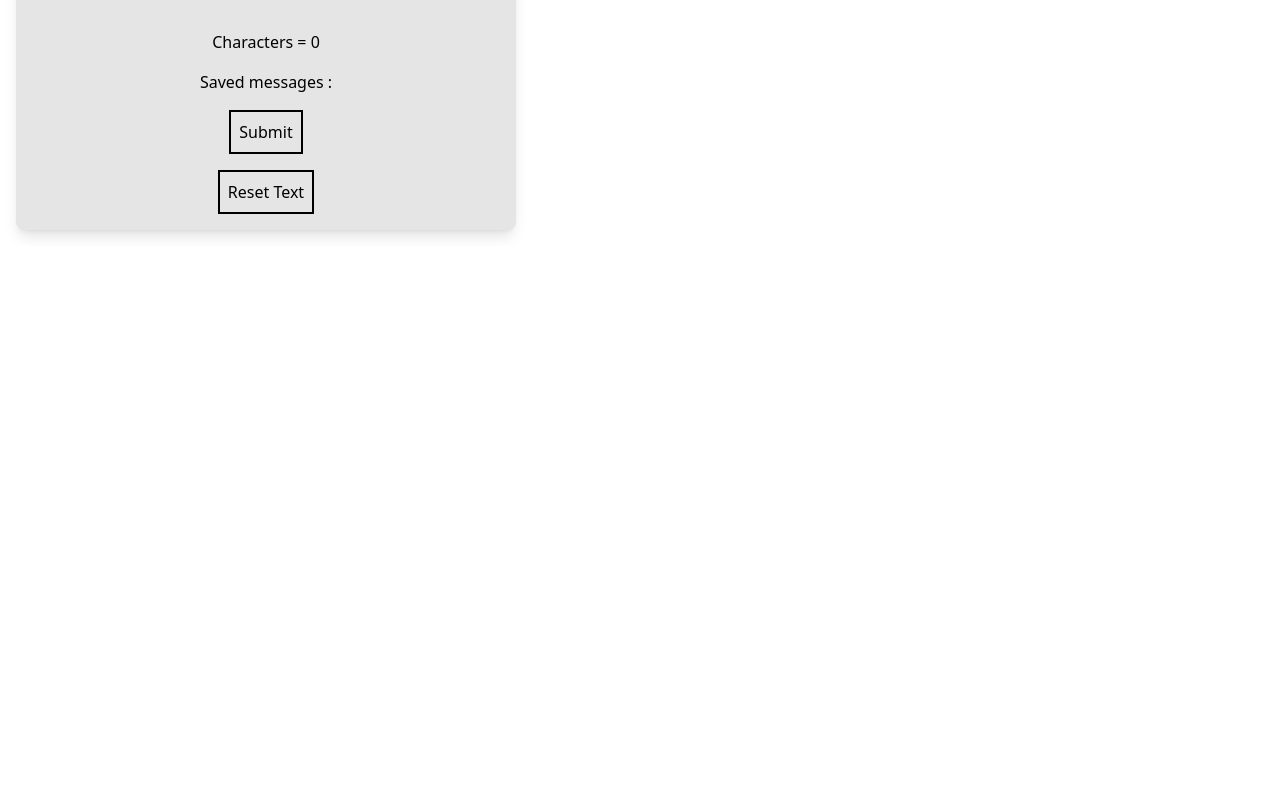
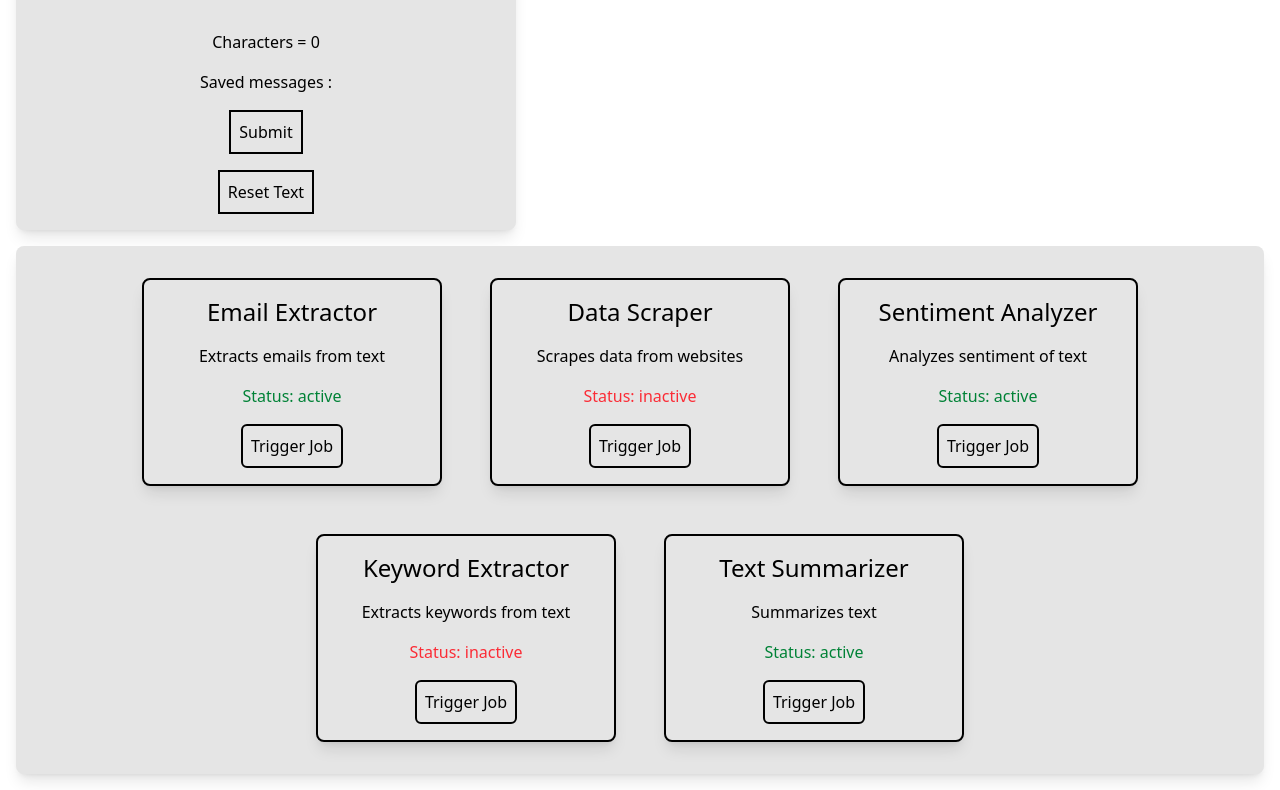
Before and after one commit to Ben-Cor/ITOnlineReact, a React (Vite) app: page / in a window 1280 px wide. Shown: the part 1052-1842 px from the top of the page. Before the commit the page ends 1298 px from the top, so only its background shows below. Built offline with nearby package versions, Linux system fonts and the light colour scheme.

Commit message:
added BotManagerList with button to change status for each bot with text color changing on click

```diff
--- a/src/App.jsx
+++ b/src/App.jsx
@@ -5,6 +5,7 @@ import JobBoard from './components/JobBoard'
 import StyledButton from './components/StyledButton'
 import JobCounter from './components/JobCounter'
 import DynamicForm from './components/DynamicForm'
+import BotListManager from './components/BotListManager'
 
 function App() {
   const [count, setCount] = useState(0)
@@ -23,6 +24,7 @@ function App() {
       <StyledButton />
       <JobCounter />
       <DynamicForm />
+      <BotListManager />
     </div>
   )
 }
--- a/src/components/BotListManager.jsx
+++ b/src/components/BotListManager.jsx
@@ -0,0 +1,49 @@
+import { useState } from "react";
+
+function BotListManager() {
+
+    const [bots, setBots] = useState([
+        { id:1, name: "Email Extractor", description: "Extracts emails from text", status: "active" },
+        { id:2, name: "Data Scraper", description: "Scrapes data from websites", status: "inactive" },
+        { id:3, name: "Sentiment Analyzer", description: "Analyzes sentiment of text", status: "active" },
+        { id:4, name: "Keyword Extractor", description: "Extracts keywords from text", status: "inactive" },
+        { id:5, name: "Text Summarizer", description: "Summarizes text", status: "active" },
+    ]);
+
+    function handleTriggerJob(id) {
+        setBots((prevBots) =>
+            //map through the previous bots
+            prevBots.map((bot) =>
+                // ternery stratement to check if the bot id is equal to the id passed in the function
+                // if it is, then we change the status of the bot to inactive or active
+                // if it is not, then we return the bot as it is
+                bot.id === id
+                    ? { ...bot, status: bot.status === "active" ? "inactive" : "active" }
+                    : bot
+            )
+        );
+    }
+
+    const textColour = (status) => {
+        return status === "active" ? "text-green-700" : "text-red-500";
+    }
+
+    return (
+        <div >
+            <ul className="flex flex-wrap items-center justify-center gap-4 bg-neutral-200 shadow-lg rounded-lg p-4 m-4">
+                {bots.map((bot) => {
+                    return (
+                        <li key={bot.id} className="flex flex-col items-center gap-4 bg-neutral-200 shadow-lg rounded-lg p-4 m-4 w-[300px] border-2">
+                            <h2 className="text-2xl">{bot.name}</h2>
+                            <p>{bot.description}</p>
+                            <p className={textColour(bot.status)}>Status: {bot.status}</p>
+                            <button className="p-2 border-2 rounded-md" onClick={() => handleTriggerJob(bot.id)}>Trigger Job</button>
+                        </li>
+                    )
+                })}
+            </ul>
+        </div>
+    )
+}
+
+export default BotListManager;
```
